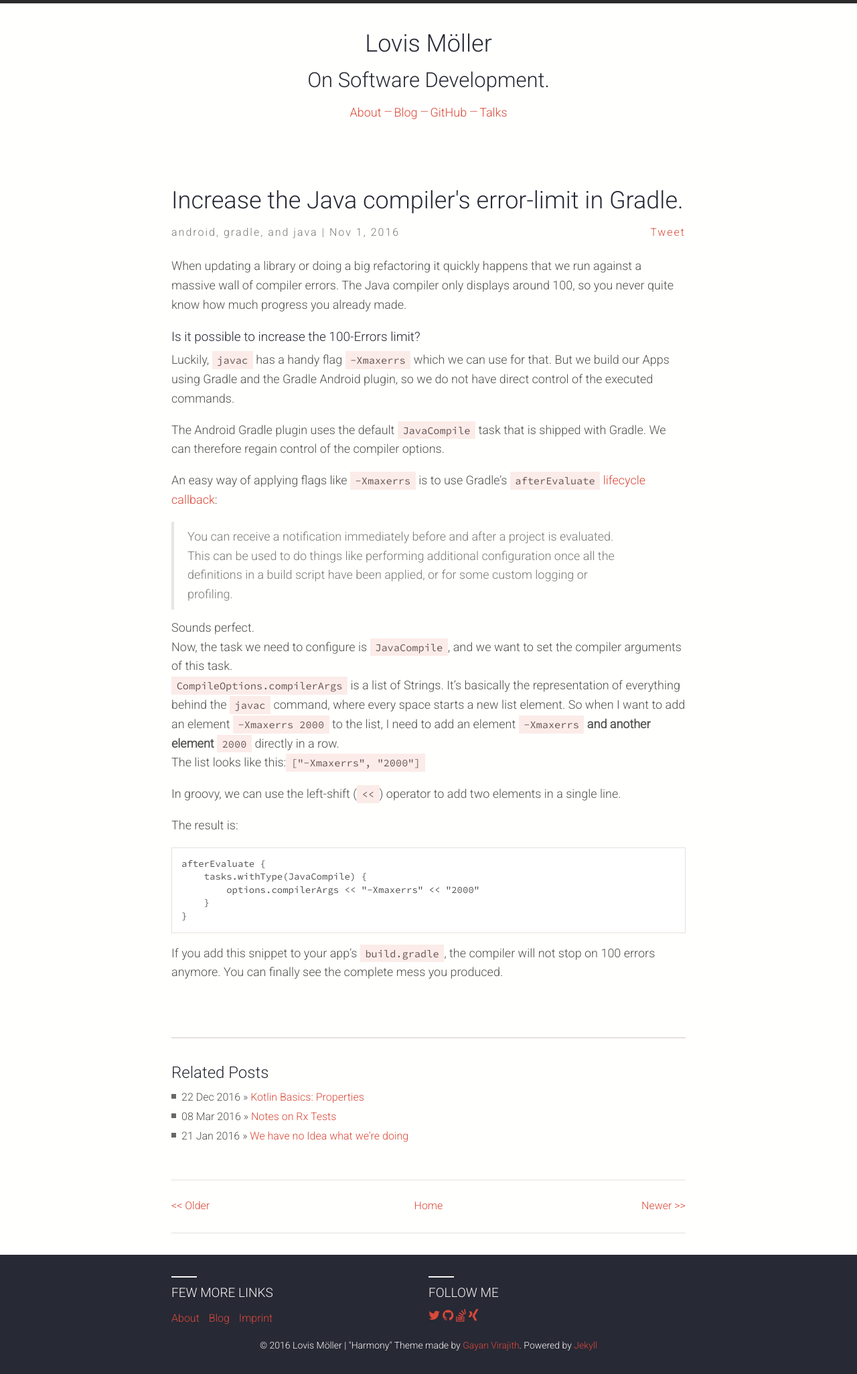
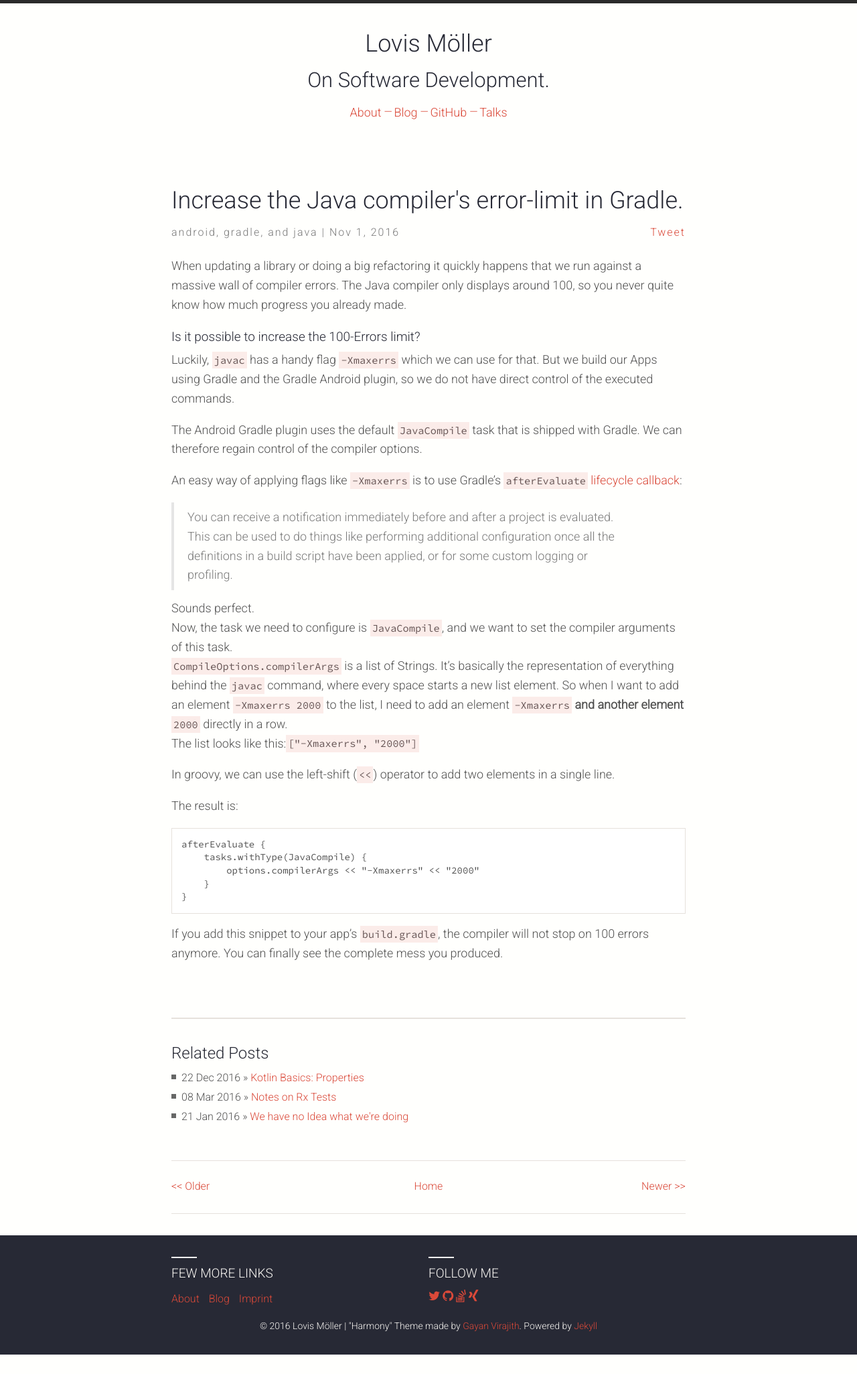
Before and after one commit to lmller/lmller.github.io, a Jekyll site: the page built from _posts/2016-11-01-morerrors.md, in a window 1280 px wide. Shown: the whole page at 67% size. Built offline with Jekyll 4.4.1, drawn with Linux system fonts in a browser that asks for light colours; nearby versions of some CDN libraries; comment, search, counter and statistics services are not loaded; after the commit the page ends 2022 px from its top, so only the background shows below that.

Commit message:
Update main.scss

```diff
--- a/assets/css/main.scss
+++ b/assets/css/main.scss
@@ -150,7 +150,6 @@
 
 /* bold text */
 strong, b { font-weight: 600; }
-
 /* italic */
 em, i { font-style: italic; }
 /* --------------------------------
@@ -547,7 +546,7 @@
   font-family: "Source Code Pro", Menlo, Monaco, "Courier New", monospace;
 }
 code {
-  padding: .25em .5em;
+  padding: .2em .2em;
   font-size: 85%;
   color: #665555;
   background-color: rgba($base-08, .1);
```
